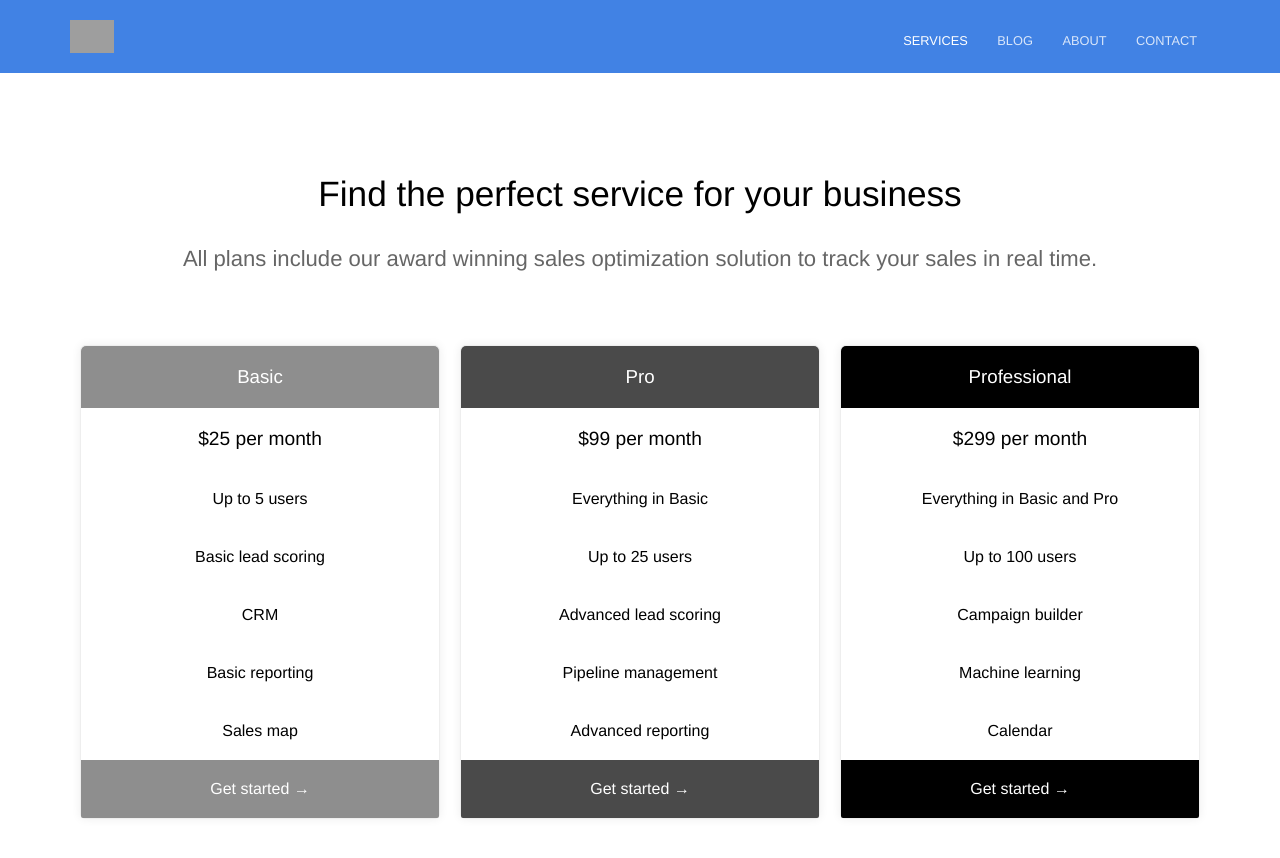
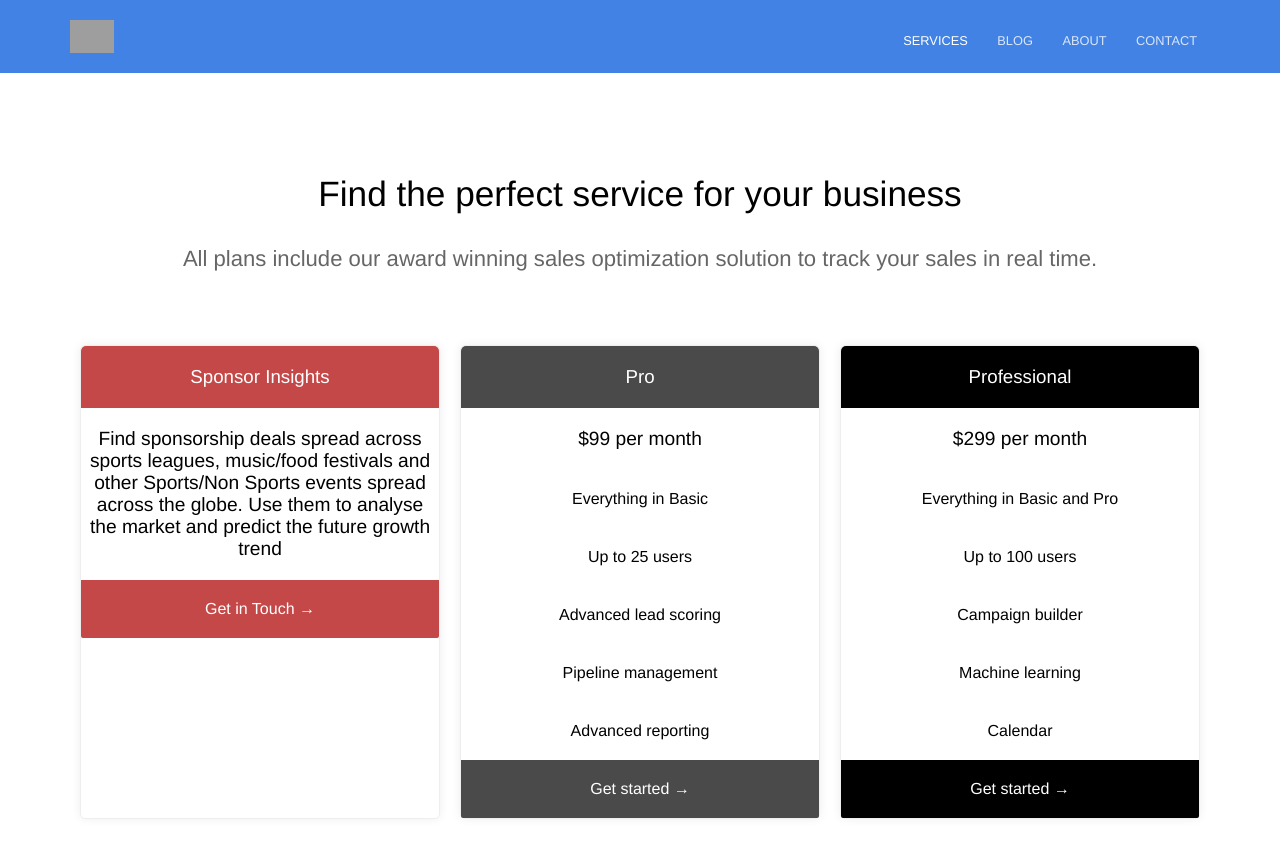
Before and after one commit to intutdev/intutmi.github.io, a Jekyll site: the page built from services.html, in a window 1280 px wide and 900 px high. Shown: the top 858 px of the window. Built offline with Jekyll 4.4.1, drawn with Linux system fonts in a browser that asks for light colours; grey boxes are pictures that could not be loaded.

Commit message:
Updated 'services.html' via CloudCannon

```diff
--- a/services.html
+++ b/services.html
@@ -1,28 +1,25 @@
 ---
 title: Services
 heading: Find the perfect service for your business
-description: All plans include our award winning sales optimization solution to track your sales in real time.
+description: >-
+  All plans include our award winning sales optimization solution to track your
+  sales in real time.
 pricing_table:
-  - name: Basic
-    color: "#8e8e8e"
+  - name: Sponsor Insights
+    color: '#c54848'
     features:
-      - text: $25 per month
+      - text: >-
+          Find sponsorship deals spread across sports leagues, music/food
+          festivals and other Sports/Non Sports events spread across the globe.
+
+          Use them to analyse the market and predict the future growth trend
         highlight: true
-      - text: Up to 5 users
-        highlight: false
-      - text: Basic lead scoring
-        highlight: false
-      - text: CRM
-        highlight: false
-      - text: Basic reporting
-        highlight: false
-      - text: Sales map
-        highlight: false
     call_to_action:
-      link: http://mysite.com?plan=basic
-      text: Get started
+      link: >-
+        mailto:contact@intutmi.com?subject=Sponsorship%20Deal%20Database%20Inquiry&body=An%20inquiry%20has%20been%20made%20for%20sponsorship%20deals
+      text: Get in Touch
   - name: Pro
-    color: "#4a4a4a"
+    color: '#4a4a4a'
     features:
       - text: $99 per month
         highlight: true
@@ -37,10 +34,10 @@ pricing_table:
       - text: Advanced reporting
         highlight: false
     call_to_action:
-      link: http://mysite.com?plan=pro
+      link: 'http://mysite.com?plan=pro'
       text: Get started
   - name: Professional
-    color: "#000000"
+    color: '#000000'
     features:
       - text: $299 per month
         highlight: true
@@ -55,18 +52,19 @@ pricing_table:
       - text: Calendar
         highlight: false
     call_to_action:
-      link: http://mysite.com?plan=professional
+      link: 'http://mysite.com?plan=professional'
       text: Get started
 faq:
   - question: What types of payment do you accept?
-    answer: Credit cards including MasterCard, Visa or American Express.
+    answer: 'Credit cards including MasterCard, Visa or American Express.'
   - question: Can I change my plan at a later time?
-    answer: Yes, you can upgrade and downgrade your plan at anytime.
+    answer: 'Yes, you can upgrade and downgrade your plan at anytime.'
   - question: Do you offer pricing for nonprofit organizations?
-    answer: Yes, send us a message and we'll set you up on our nonprofit pricing.
+    answer: 'Yes, send us a message and we''ll set you up on our nonprofit pricing.'
   - question: Questions?
-    answer: Contact us for any further questions at <a href="#">john@business.com</a>.
+    answer: 'Contact us for any further questions at <a href="#">john@business.com</a>.'
 ---
+
 <div class="plans">
 	{% for plan in page.pricing_table %}
 		<ul class="plan">
```
